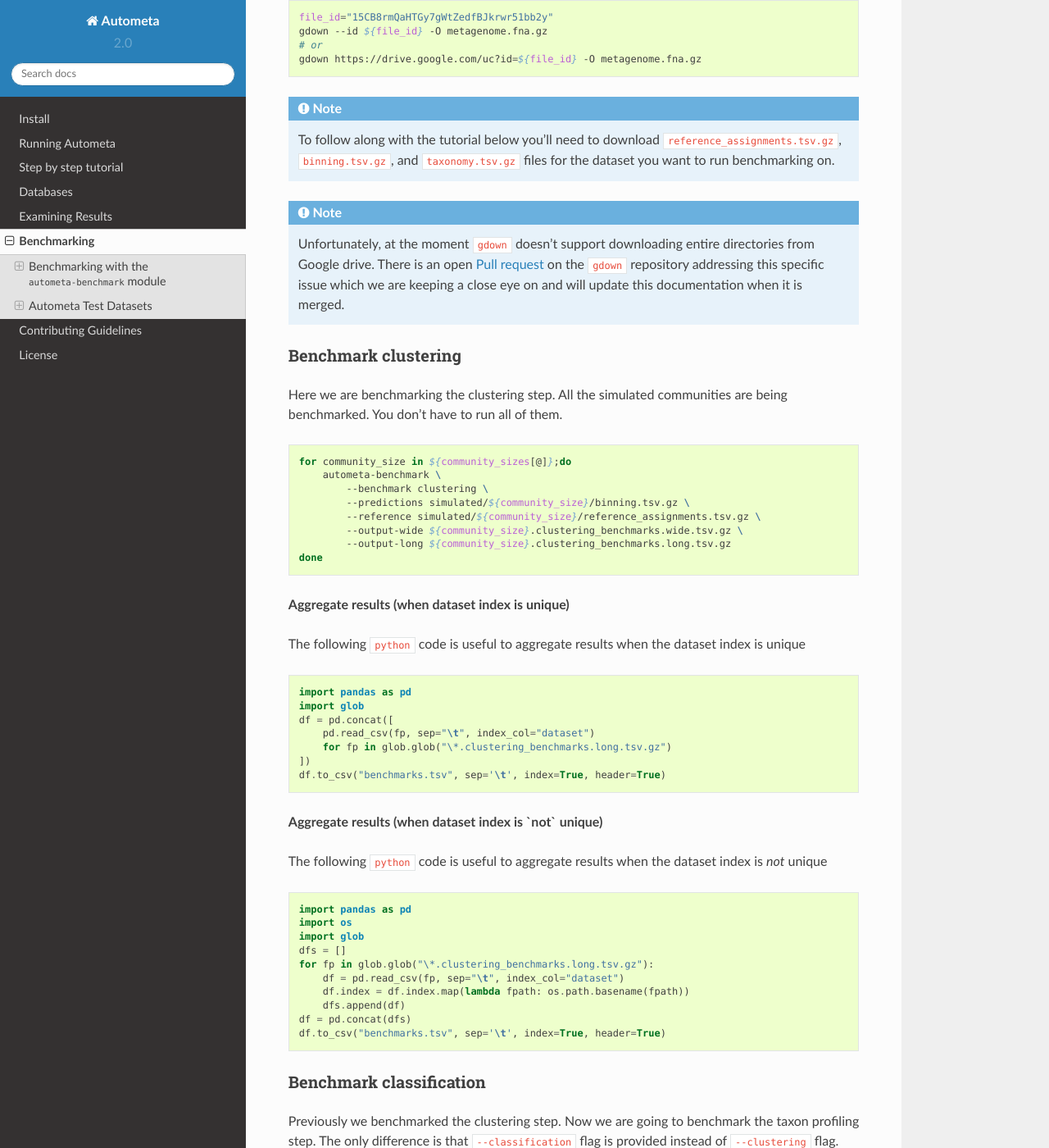
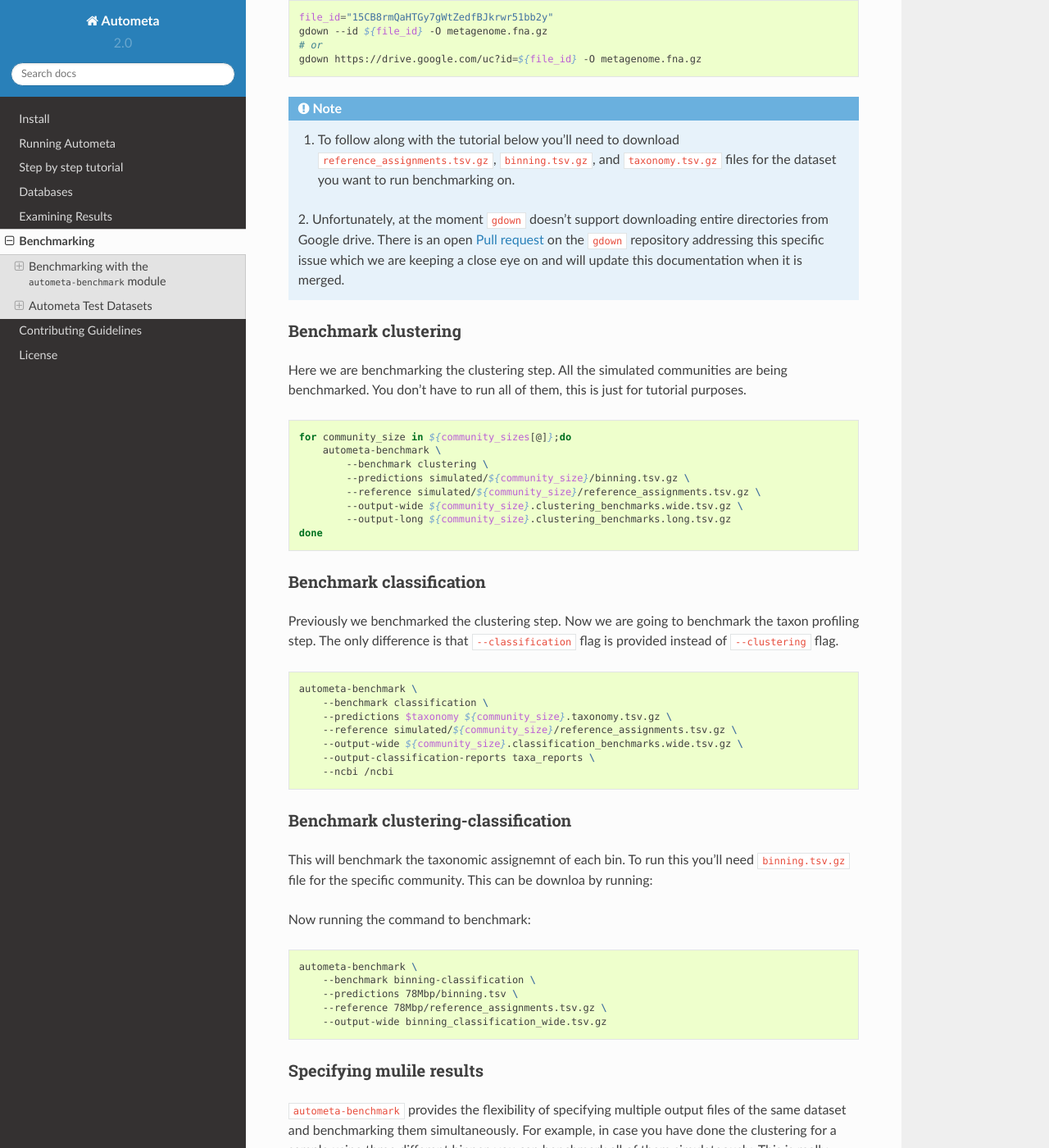
Before and after one commit to KwanLab/Autometa, a Sphinx documentation site: the page built from docs/source/benchmarking.rst, in a window 1280 px wide and 1400 px high, scrolled down 1567 px. Shown: the whole window at 82% size. Built offline with Sphinx 7.4.7 and the Read the Docs theme 2.0.0, drawn with Linux system fonts in a browser that asks for light colours; pages that are not in the unit, such as notebooks, are missing from menus; some of the changed text lies outside the part shown.

Commit message:
:memo: Add steps to run benchmark-classification

```diff
--- a/docs/source/benchmarking.rst
+++ b/docs/source/benchmarking.rst
@@ -71,18 +71,16 @@ If not, you can install it using ``conda install -c conda-forge gdown`` or ``pip
 
 .. note::
 
-    To follow along with the tutorial below you'll need to download ``reference_assignments.tsv.gz``, ``binning.tsv.gz``, and ``taxonomy.tsv.gz`` files for the dataset you want to run benchmarking on.
+    1. To follow along with the tutorial below you'll need to download ``reference_assignments.tsv.gz``, ``binning.tsv.gz``, and ``taxonomy.tsv.gz`` files for the dataset you want to run benchmarking on.
 
-.. note::
-
-    Unfortunately, at the moment ``gdown`` doesn't support downloading entire directories from Google drive.
+    2. Unfortunately, at the moment ``gdown`` doesn't support downloading entire directories from Google drive.
     There is an open `Pull request <https://github.com/wkentaro/gdown/pull/90#issue-569060398>`_ on the ``gdown`` repository
     addressing this specific issue which we are keeping a close eye on and will update this documentation when it is merged.
 
 Benchmark clustering
 ^^^^^^^^^^^^^^^^^^^^
 
-Here we are benchmarking the clustering step. All the simulated communities are being benchmarked. You don't have to run all of them.
+Here we are benchmarking the clustering step. All the simulated communities are being benchmarked. You don't have to run all of them, this is just for tutorial purposes.
 
 .. code:: bash
 
@@ -95,38 +93,6 @@ Here we are benchmarking the clustering step. All the simulated communities are
             --output-long ${community_size}.clustering_benchmarks.long.tsv.gz
     done
 
-**Aggregate results (when dataset index is unique)**
-
-The following ``python`` code is useful to aggregate results when the dataset index is unique
-
-.. code:: python
-
-    import pandas as pd
-    import glob
-    df = pd.concat([
-        pd.read_csv(fp, sep="\t", index_col="dataset")
-        for fp in glob.glob("\*.clustering_benchmarks.long.tsv.gz")
-    ])
-    df.to_csv("benchmarks.tsv", sep='\t', index=True, header=True)
-
-**Aggregate results (when dataset index is `not` unique)**
-
-The following ``python`` code is useful to aggregate results when the dataset index is `not` unique
-
-.. code:: python
-
-    import pandas as pd
-    import os
-    import glob
-    dfs = []
-    for fp in glob.glob("\*.clustering_benchmarks.long.tsv.gz"):
-        df = pd.read_csv(fp, sep="\t", index_col="dataset")
-        df.index = df.index.map(lambda fpath: os.path.basename(fpath))
-        dfs.append(df)
-    df = pd.concat(dfs)
-    df.to_csv("benchmarks.tsv", sep='\t', index=True, header=True)
-
-
 Benchmark classification
 ^^^^^^^^^^^^^^^^^^^^^^^^
 
@@ -135,12 +101,33 @@ Previously we benchmarked the clustering step. Now we are going to benchmark the
 .. code:: bash
 
     autometa-benchmark \
-    --benchmark classification \
-    --predictions $taxonomy ${community_size}.taxonomy.tsv.gz \
-    --reference simulated/${community_size}/reference_assignments.tsv.gz \
-    --output-wide ${community_size}.classification_benchmarks.wide.tsv.gz \
-    --output-classification-reports taxa_reports \
-    --ncbi /ncbi
+        --benchmark classification \
+        --predictions $taxonomy ${community_size}.taxonomy.tsv.gz \
+        --reference simulated/${community_size}/reference_assignments.tsv.gz \
+        --output-wide ${community_size}.classification_benchmarks.wide.tsv.gz \
+        --output-classification-reports taxa_reports \
+        --ncbi /ncbi
+
+Benchmark clustering-classification
+^^^^^^^^^^^^^^^^^^^^^^^^^^^^^^^^^^^
+This will benchmark the taxonomic assignemnt of each bin. To run this you'll need ``binning.tsv.gz`` file for the specific community. This can be downloa by running:
+
+.. code:: bash
+    autometa-download-dataset \
+        --community-type simulated \
+        --community-sizes 78Mbp \
+        --file-names binning.tsv.gz\
+        --dir-path simulated
+
+Now running the command to benchmark:
+
+.. code:: bash
+
+    autometa-benchmark \
+        --benchmark binning-classification \
+        --predictions 78Mbp/binning.tsv \
+        --reference 78Mbp/reference_assignments.tsv.gz \
+        --output-wide binning_classification_wide.tsv.gz
 
 Specifying mulile results
 ^^^^^^^^^^^^^^^^^^^^^^^^^
@@ -152,23 +139,23 @@ Specifying mulile results
 .. code:: bash
 
     autometa-benchmark \
-                --benchmark clustering \
-                --predictions binner1_output.tsv.gz binner2_output.tsv.gz binner3_output.tsv.gz \
-                --reference simulated/${community_size}/reference_assignments.tsv.gz \
-                --output-wide ${community_size}.clustering_benchmarks.wide.tsv.gz \
-                --output-long ${community_size}.clustering_benchmarks.long.tsv.gz
+       --benchmark clustering \
+       --predictions binner1_78Mbp_output.tsv.gz binner2_78Mbp_output.tsv.gz binner3_78Mbp_output.tsv.gz \
+       --reference simulated/78Mbp/reference_assignments.tsv.gz \
+       --output-wide 78Mbp.clustering_benchmarks.wide.tsv.gz \
+       --output-long 78Mbp.clustering_benchmarks.long.tsv.gz
 
 **For classification**
 
 .. code:: bash
 
     autometa-benchmark \
-    --benchmark classification \
-    --predictions taxonomic_profiler1.tsv.gz taxonomic_profiler2.tsv.gz taxonomic_profiler3.tsv.gz  \
-    --reference simulated/${community_size}/reference_assignments.tsv.gz \
-    --output-wide ${community_size}.classification_benchmarks.wide.tsv.gz \
-    --output-classification-reports taxa_reports \
-    --ncbi /ncbi
+        --benchmark classification \
+        --predictions taxonomic_profiler1_78Mbp.tsv.gz taxonomic_profiler2_78Mbp.tsv.gz taxonomic_profiler3_78Mbp.tsv.gz  \
+        --reference simulated/78Mbp/reference_assignments.tsv.gz \
+        --output-wide 78Mbp.classification_benchmarks.wide.tsv.gz \
+        --output-classification-reports taxa_reports \
+        --ncbi /ncbi
 
 Autometa Test Datasets
 ======================
```
